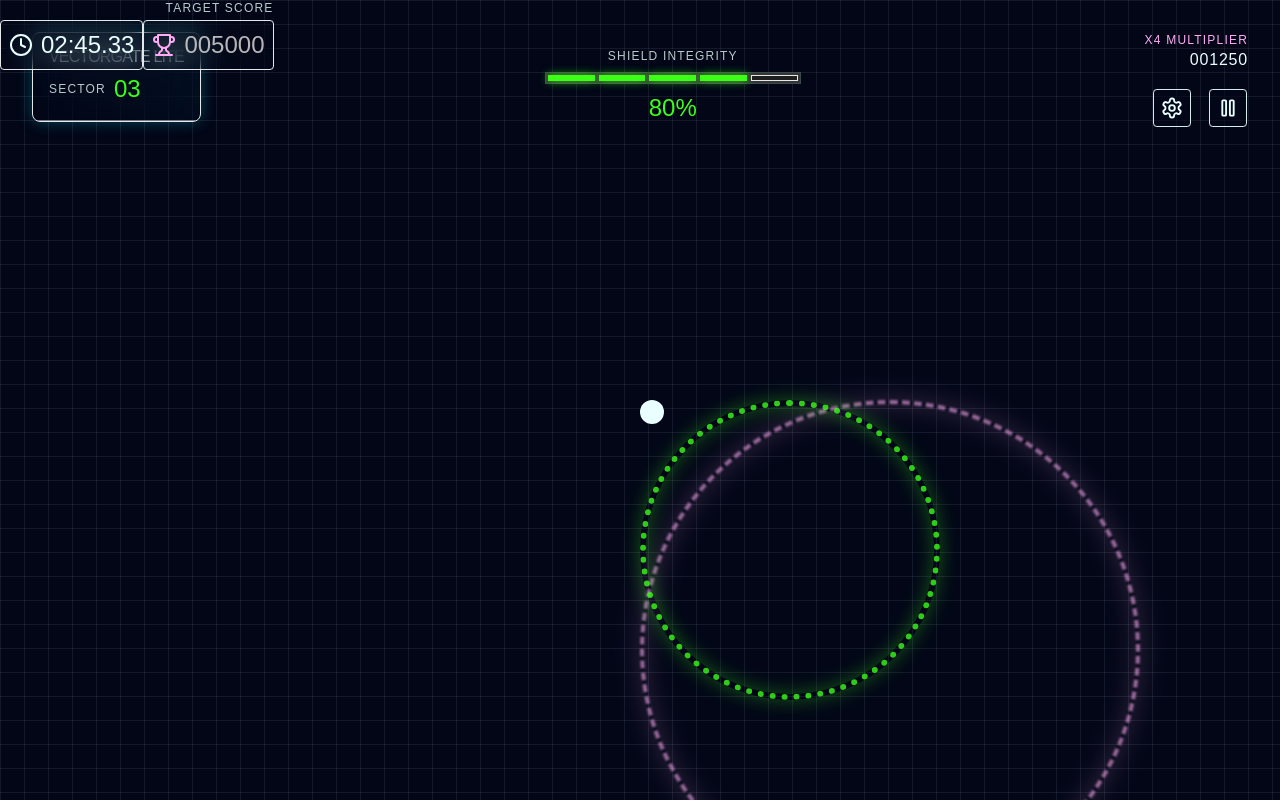
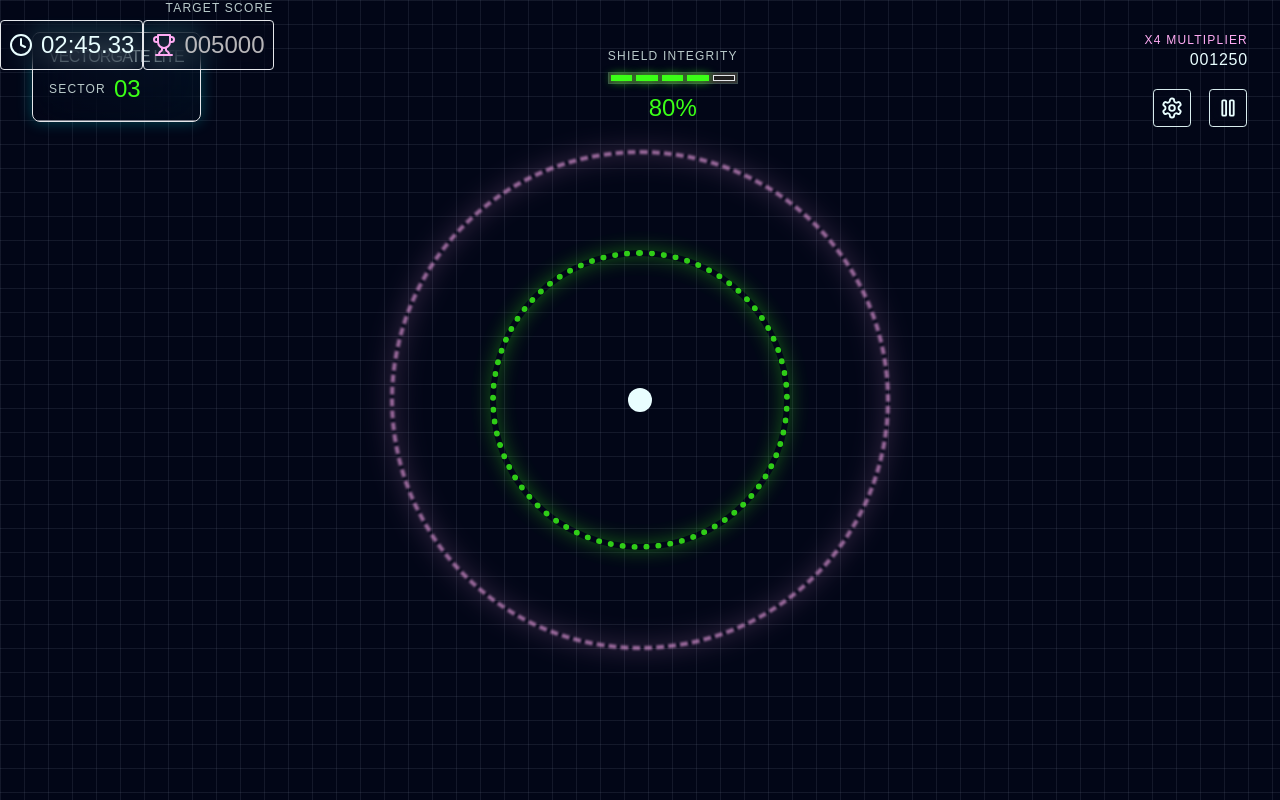
Before and after one commit to hikmetgulsesli/vectorgate-lite-c80952e9, a React (Vite) app: page / in a window 1280 px wide. Built offline with nearby package versions, Linux system fonts and the light colour scheme.

Commit message:
fix: US-002 - VectorGate Lite - Gameplay - VectorGate Lite screen

```diff
--- a/src/screens/GameplayVectorgateLite.tsx
+++ b/src/screens/GameplayVectorgateLite.tsx
@@ -27,11 +27,11 @@ export function GameplayVectorgateLite({ actions, runtime }: GameplayVectorgateL
       {/* Playfield Elements (Center) */}
       <div className="absolute top-1/2 left-1/2 transform -translate-x-1/2 -translate-y-1/2 z-10 pointer-events-none w-[calc(100vw-48px)] max-w-[360px] aspect-square md:w-[600px] md:h-[600px] md:max-w-none">
       {/* Gate 1 (Outer - Magenta) */}
-      <div className="gate-outer absolute top-1/2 left-1/2 border-[4px] border-secondary border-dashed rounded-full opacity-60 filter blur-[1px] w-[calc(100vw-48px)] max-w-[360px] aspect-square md:w-[500px] md:h-[500px] md:max-w-none" style={{boxShadow: "0 0 30px rgba(255, 171, 243, 0.3) inset, 0 0 30px rgba(255, 171, 243, 0.3)"}}></div>
+      <div className="gate-outer absolute top-1/2 left-1/2 transform -translate-x-1/2 -translate-y-1/2 border-[4px] border-secondary border-dashed rounded-full opacity-60 filter blur-[1px] w-[calc(100vw-48px)] max-w-[360px] aspect-square md:w-[500px] md:h-[500px] md:max-w-none" style={{boxShadow: "0 0 30px rgba(255, 171, 243, 0.3) inset, 0 0 30px rgba(255, 171, 243, 0.3)"}}></div>
       {/* Gate 2 (Inner - Lime) */}
-      <div className="gate-inner absolute top-1/2 left-1/2 w-[300px] h-[300px] border-[6px] border-tertiary-container border-dotted rounded-full opacity-80" style={{boxShadow: "0 0 20px rgba(59, 255, 23, 0.4) inset, 0 0 20px rgba(59, 255, 23, 0.4)"}}></div>
+      <div className="gate-inner absolute top-1/2 left-1/2 transform -translate-x-1/2 -translate-y-1/2 w-[300px] h-[300px] border-[6px] border-tertiary-container border-dotted rounded-full opacity-80" style={{boxShadow: "0 0 20px rgba(59, 255, 23, 0.4) inset, 0 0 20px rgba(59, 255, 23, 0.4)"}}></div>
       {/* Player Signal (Center - Cyan) */}
-      <div className="signal-core absolute top-1/2 left-1/2 w-6 h-6 bg-primary rounded-full z-20"></div>
+      <div className="signal-core absolute top-1/2 left-1/2 transform -translate-x-1/2 -translate-y-1/2 w-6 h-6 bg-primary rounded-full z-20"></div>
       {/* Signal Trail/Motion */}
       <div className="absolute top-1/2 left-1/2 w-20 h-1 bg-gradient-to-l from-primary to-transparent transform -translate-y-1/2 -translate-x-full opacity-50 filter blur-[2px]"></div>
       </div>
@@ -49,7 +49,7 @@ export function GameplayVectorgateLite({ actions, runtime }: GameplayVectorgateL
       {/* Center HUD: Health Bar (Progress Bar Component) */}
       <div className="flex flex-col items-center gap-2 mt-4 pointer-events-auto">
       <span className="font-label-sm text-label-sm uppercase tracking-widest text-on-surface-variant">Shield Integrity</span>
-      <div className="flex gap-1 w-64 h-3 bg-surface-container-highest border border-outline-variant p-[2px]">
+      <div className="flex gap-1 w-full max-w-64 h-3 bg-surface-container-highest border border-outline-variant p-[2px]">
       {/* Segmented Health */}
       <div className="h-full w-1/5 bg-tertiary-container shadow-[0_0_10px_rgba(59,255,23,0.8)]"></div>
       <div className="h-full w-1/5 bg-tertiary-container shadow-[0_0_10px_rgba(59,255,23,0.8)]"></div>
```
